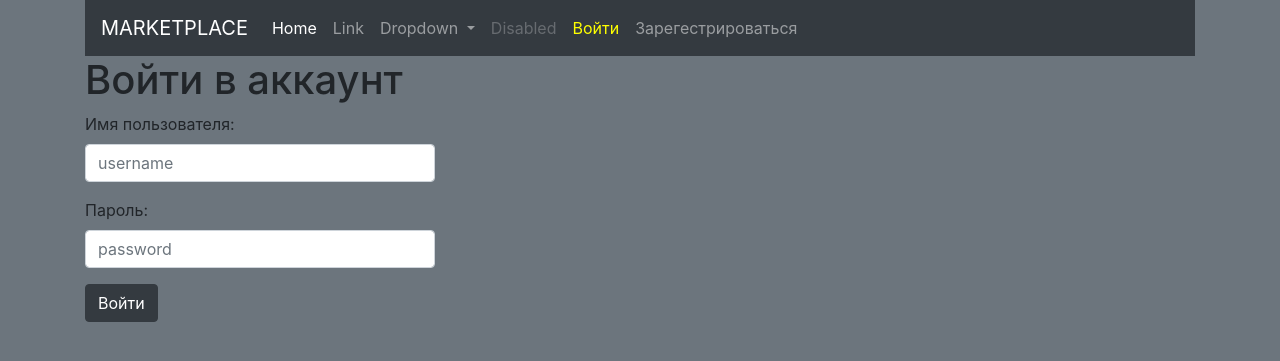
After one commit to kuk4si/MARKETPLACE-Django-, a Django app: page /accounts/login/ in a window 1280 px wide. The commit adds this page. Shown: the top 361 px of the page. Run offline with Django 4.2, Linux system fonts and the light colour scheme; some libraries are stand-ins or nearby versions.

Commit message:
Accounts and profiles

```diff
--- a/accounts/forms.py
+++ b/accounts/forms.py
@@ -0,0 +1,59 @@
+from django import forms
+from django.contrib.auth import get_user_model, authenticate
+from django.contrib.auth.hashers import check_password
+from django.forms import ValidationError
+
+User = get_user_model()
+
+
+class UserLoginForm(forms.Form):
+    username = forms.CharField(label='Имя пользователя', widget=forms.TextInput(attrs={
+        'class': 'form-control',
+        'placeholder': 'username'
+    }))
+
+    password = forms.CharField(label='Пароль', widget=forms.PasswordInput(attrs={
+        'class': 'form-control',
+        'placeholder': 'password'
+    }))
+
+    def clean(self, *args, **kwargs):
+        username = self.cleaned_data.get('username')
+        password = self.cleaned_data.get('password')
+        if username and password:
+            qs = User.objects.filter(username=username)
+            if not qs.exists():
+                raise ValidationError('Такого пользователя нет')
+            if not check_password(password, qs[0].password):
+                raise ValidationError('Неверный пароль')
+            user = authenticate(username=username, password=password)
+            if not user:
+                raise ValidationError('Данный пользователь не активен')
+        return super().clean(*args, **kwargs)
+
+
+class UserRegistrationForm(forms.ModelForm):
+    username = forms.CharField(label='Имя пользователя', widget=forms.TextInput(attrs={
+        'class': 'form-control',
+        'placeholder': 'Username'
+    }))
+
+    password = forms.CharField(label='Пароль', widget=forms.PasswordInput(attrs={
+        'class': 'form-control',
+        'placeholder': 'Password'
+    }))
+
+    password2 = forms.CharField(label='Пароль опять', widget=forms.PasswordInput(attrs={
+        'class': 'form-control',
+        'placeholder': 'Password again'
+    }))
+
+    class Meta:
+        model = User
+        fields = ('username',)
+
+    def clean_password2(self):
+        data = self.cleaned_data
+        if data['password'] != data['password2']:
+            raise forms.ValidationError('Пароли не совпадают')
+        return data['password']
--- /dev/null
+++ b/accounts/templates/accounts/login.html
@@ -0,0 +1,11 @@
+{% extends 'base.html' %}
+
+{% block title %}Форма входа{% endblock %}
+
+{% block content %}
+
+        <h1>Войти в аккаунт</h1>
+
+        {% include 'form.html' with button='Войти' %}
+
+{% endblock  %}
--- a/accounts/urls.py
+++ b/accounts/urls.py
@@ -1,8 +1,9 @@
 from django.urls import path
-from .views import *
+from .views import login_view, logout_view, registration_view, profile
 
 urlpatterns = [
-    path('logout', logout_view, name='logout'),
-    path('login', login, name='login'),
-    path('register', register, name='register'),
+    path('login/', login_view, name='login'),
+    path('logout/', logout_view, name='logout'),
+    path('register/', registration_view, name='register'),
+    path('profile/<int:pk>', profile, name='profile')
 ]
--- a/accounts/views.py
+++ b/accounts/views.py
@@ -1,8 +1,22 @@
+from django.contrib.auth.models import User
 from django.shortcuts import render, redirect
 from django.contrib.auth import authenticate, login, logout
+from django.shortcuts import render, redirect
+
+from .forms import UserLoginForm, UserRegistrationForm
 
 
-# Create your views here.
+def login_view(request):
+    form = UserLoginForm(request.POST or None)
+    _next = request.GET.get('next')
+    if form.is_valid():
+        username = form.cleaned_data.get('username')
+        password = form.cleaned_data.get('password')
+        user = authenticate(username=username, password=password)
+        login(request, user)
+        _next = _next or '/'
+        return redirect(_next)
+    return render(request, 'accounts/login.html', {'form': form})
 
 
 def logout_view(request):
@@ -10,10 +24,22 @@ def logout_view(request):
     return redirect('/')
 
 
-
-def login(request):
-    pass
+def registration_view(request):
+    if request.method == 'POST':
+        form = UserRegistrationForm(request.POST)
+        if form.is_valid():
+            new_user = form.save(commit=False)
+            new_user.set_password(form.cleaned_data['password']) #Правильная шифровка пароля
+            new_user.save()
+            return render(request, 'accounts/register_done.html', {'new_user': new_user})
+        return render(request, 'accounts/register.html', {'form': form})
+    else:
+        form = UserRegistrationForm()
+        return render(request, 'accounts/register.html', {'form': form})
 
 
-def register(request):
-    pass
+def profile(request, pk):
+    user = User.objects.get(pk=pk)
+    qs = user.products.all()
+    context = {'user': user, 'qs': qs}
+    return render(request, 'accounts/profile.html', context)
--- a/products/models.py
+++ b/products/models.py
@@ -10,7 +10,7 @@ class Product(models.Model):
     slug = models.SlugField(max_length=255, unique=True, default='auto', verbose_name='Slug')
     pub_date = models.DateTimeField(auto_now_add=True, verbose_name='Время публикации')
     is_published = models.BooleanField(default=False, verbose_name='Статус')
-    owner = models.ForeignKey(User, on_delete=models.CASCADE, verbose_name='Владелец')
+    owner = models.ForeignKey(User, on_delete=models.CASCADE, related_name='products', verbose_name='Владелец')
 
     def __str__(self):
         return self.name
--- a/products/templates/products/home.html
+++ b/products/templates/products/home.html
@@ -25,7 +25,7 @@
     <tr>
       <td><a href="{% url 'products:detail' product.slug %}">{{ product.name }}</a></td>
       <td>{{ product.price }}</td>
-      <td>{{ product.owner }}</td>
+      <td><a href="{% url 'accounts:profile' product.owner.pk %}">{{ product.owner }}</a></td>
     </tr>
   {% endfor %}
   </tbody>
--- a/templates/base.html
+++ b/templates/base.html
@@ -57,6 +57,14 @@
             <li class="nav-item">
               <a class="nav-link" href="{% url 'accounts:logout' %}">Выйти</a>
             </li>
+          {% else %}
+            <li class="nav-item">
+              <a class="nav-link" style="color: yellow;" href="{% url 'accounts:login' %}">Войти</a>
+            </li>
+
+            <li class="nav-item">
+              <a class="nav-link" href="{% url 'accounts:register' %}">Зарегестрироваться</a>
+            </li>
           {% endif %}
 
 
--- /dev/null
+++ b/templates/form.html
@@ -0,0 +1,9 @@
+<div class="row">
+    <div class="col-md-4 ">
+        <form action="{{ action }}" method="post">
+            {% csrf_token %}
+            {{ form.as_p }}
+            <button type="submit" class="btn btn-dark">{{ button }}</button>
+        </form>
+    </div>
+</div>
```
Also changed, not shown: accounts/templates/accounts/profile.html (added, +15 -0 lines), accounts/templates/accounts/register.html (added, +11 -0 lines), accounts/templates/accounts/register_done.html (added, +11 -0 lines).
